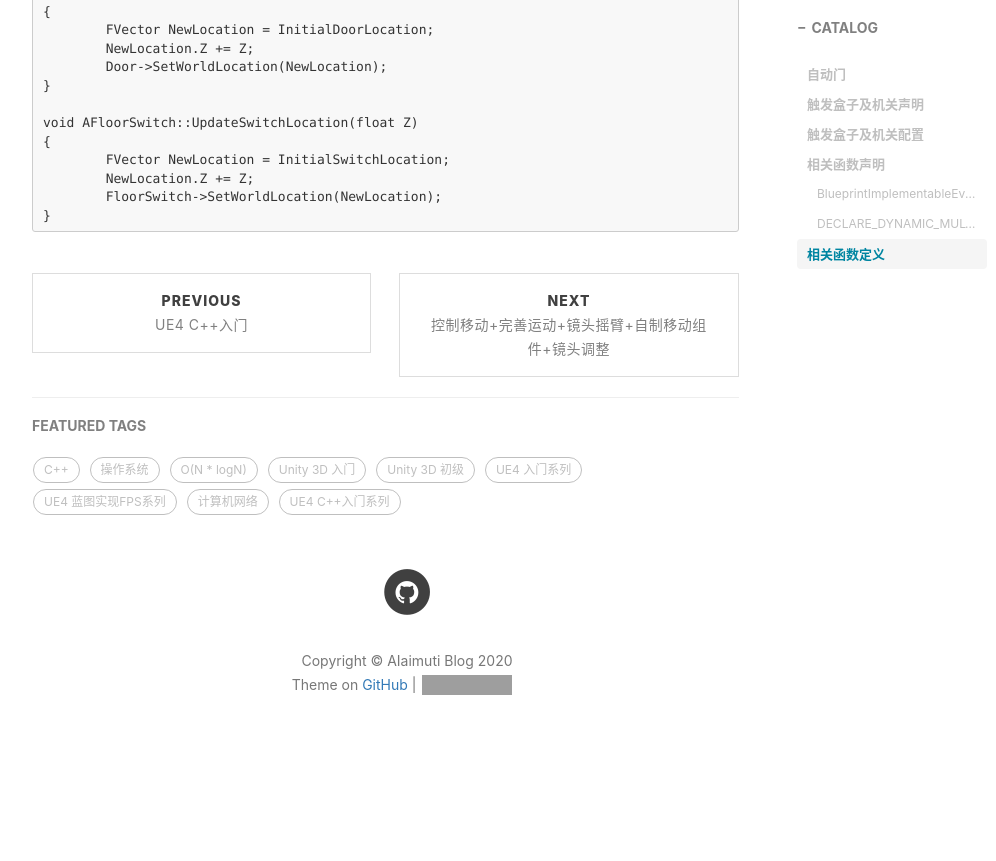
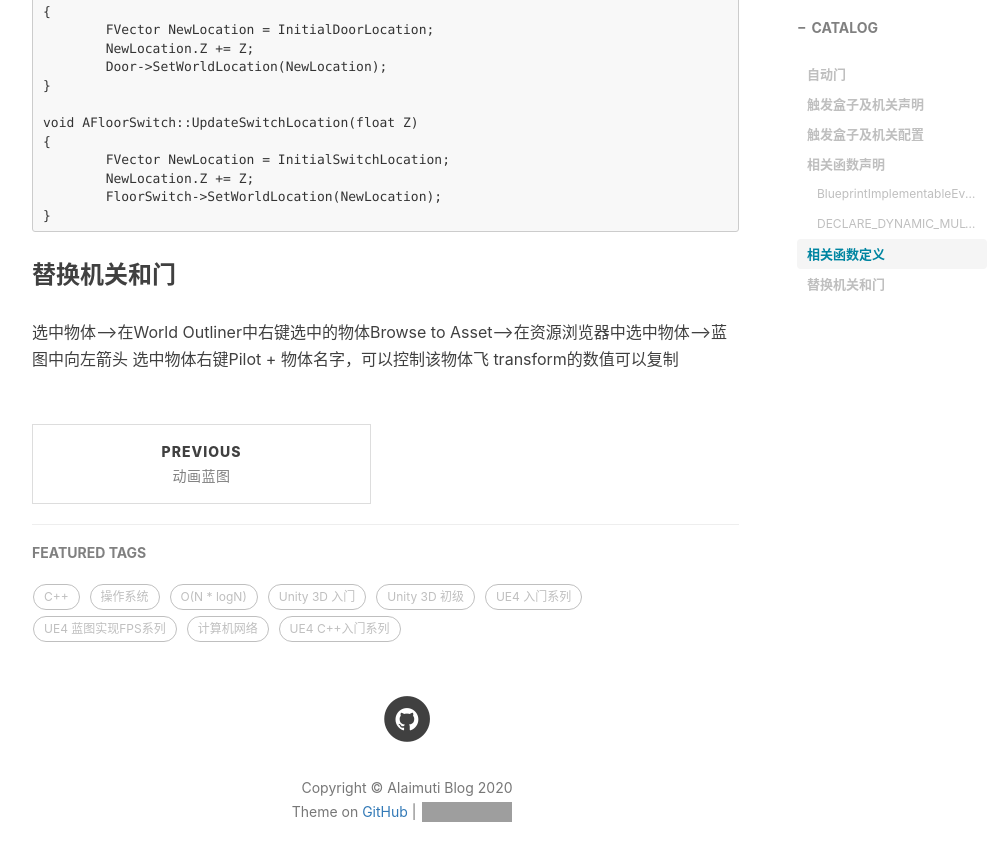
Before and after one commit to AIaimuti/aiaimuti.github.io, a Jekyll site: the page built from _posts/2020-4-27-Auto_Door.md, in a window 1280 px wide and 900 px high, scrolled down 3520 px. Shown: the top 861 px of the window, without its empty margins (233-1229 px from the left). Built offline with Jekyll 4.4.1, drawn with Linux system fonts in a browser that asks for light colours; nearby versions of some CDN libraries; comment, search, counter and statistics services are not loaded; before the commit the page ends 4309 px from its top, so only the background shows below that; some of the changed text lies outside the part shown; grey boxes are pictures that could not be loaded.

Commit message:
Update 2020-4-27-Auto_Door.md

````diff
--- a/_posts/2020-4-27-Auto_Door.md
+++ b/_posts/2020-4-27-Auto_Door.md
@@ -149,3 +149,7 @@ void AFloorSwitch::UpdateSwitchLocation(float Z)
 	FloorSwitch->SetWorldLocation(NewLocation);
 }
 ```
+### 替换机关和门
+选中物体-->在World Outliner中右键选中的物体Browse to Asset-->在资源浏览器中选中物体-->蓝图中向左箭头
+选中物体右键Pilot + 物体名字，可以控制该物体飞
+transform的数值可以复制
````
Also changed, not shown: other parts of _posts/2020-4-27-Auto_Door.md (+1 -1 lines).
